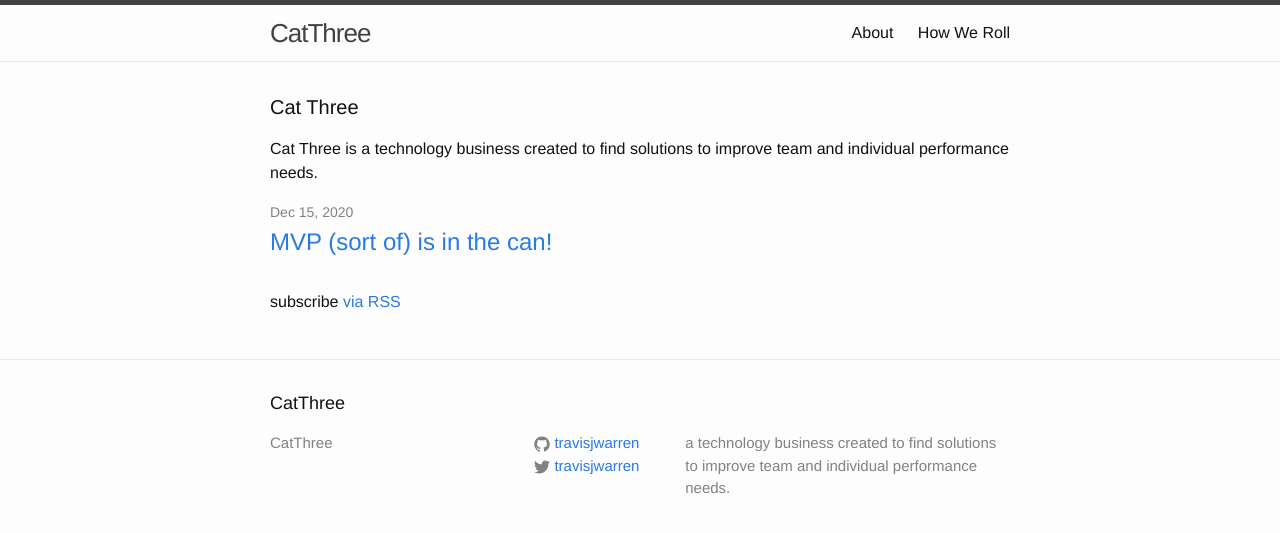
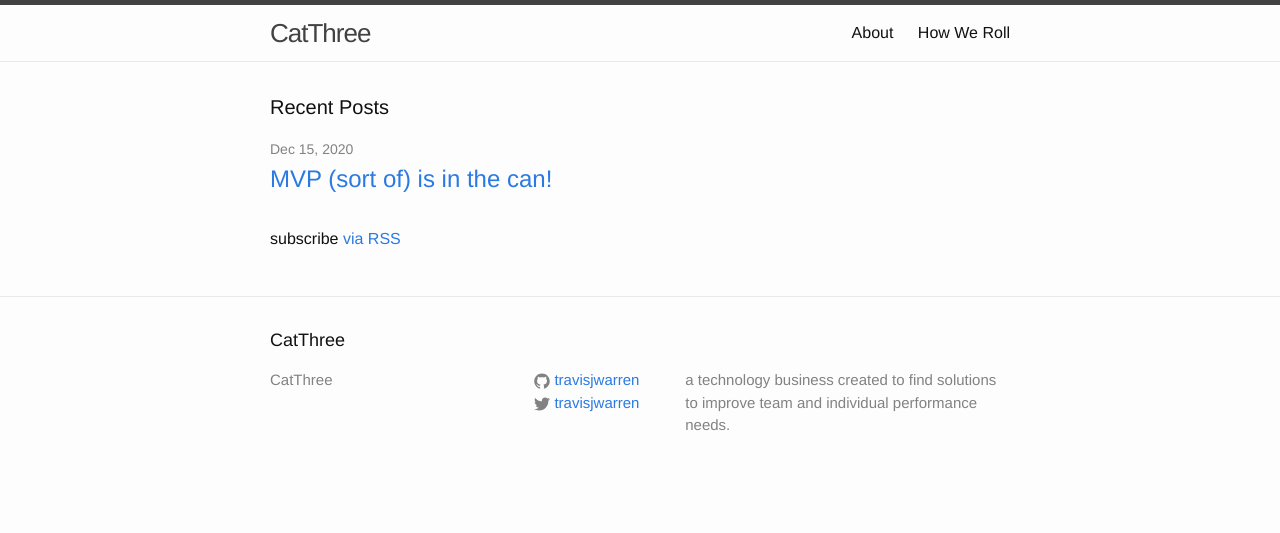
Before and after one commit to travisjwarren/travisjwarren.github.io, a Jekyll site: the page built from index.html, in a window 1280 px wide. Shown: the top 533 px of the page. Built offline with Jekyll 4.4.1, drawn with Linux system fonts in a browser that asks for light colours.

Commit message:
Update index.html

```diff
--- a/index.html
+++ b/index.html
@@ -4,11 +4,7 @@ layout: default
 
 <div class="home">
 
-  <h1 class="page-heading">Cat Three</h1>
-
-  <p>
-    Cat Three is a technology business created to find solutions to improve team and individual performance needs.
-  </p>
+  <h1 class="page-heading">Recent Posts</h1>
 
    <ul class="post-list">
      {% for post in site.posts %}
```
